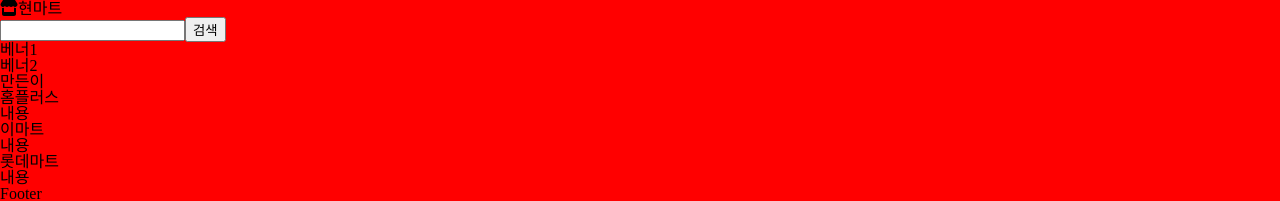
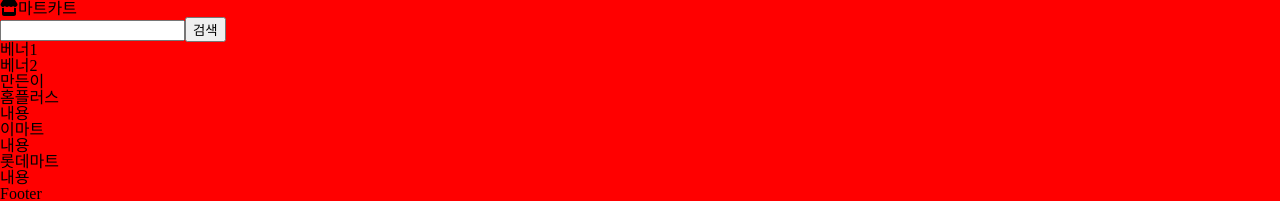
Before and after one commit to inthej/mart-cart, a React (Create React App) app in the folder frontend/: page / in a window 1280 px wide. Shown: the top 201 px of the page. Built offline with nearby package versions, Linux system fonts and the light colour scheme.

Commit message:
Rename: Project naming

```diff
--- a/frontend/public/index.html
+++ b/frontend/public/index.html
@@ -25,7 +25,7 @@
       work correctly both with client-side routing and a non-root public URL.
       Learn how to configure a non-root public URL by running `npm run build`.
     -->
-    <title>현마트(HyunMart)</title>
+    <title>마트카트(MartCart)</title>
   </head>
   <body>
     <noscript>You need to enable JavaScript to run this app.</noscript>
--- a/frontend/src/App.tsx
+++ b/frontend/src/App.tsx
@@ -10,7 +10,7 @@
       <header id="header">
         <div className="header__logo">
           <FontAwesomeIcon icon={faStore} />
-          현마트
+          마트카트
         </div>
         <div className="header__searchbar">
           <input type="text" name="searchbar" id="searchbar" />
```
